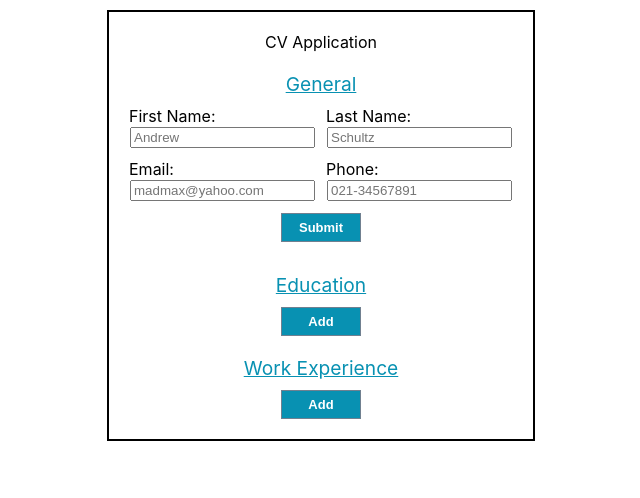
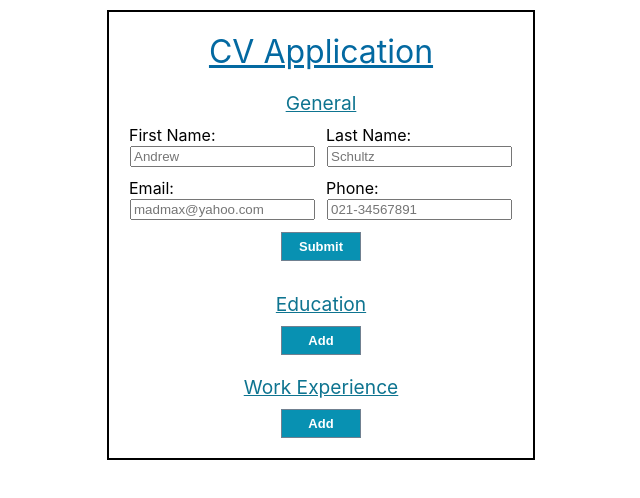
Before and after one commit to haseeb-shoukat/cv-project, a React (Create React App) app: page / in a window 1280 px wide. Shown: the top 498 px of the page, without its empty margins (319-959 px from the left). Built offline with nearby package versions, Linux system fonts and the light colour scheme.

Commit message:
Add styling for package sections

```diff
--- a/src/styles/index.css
+++ b/src/styles/index.css
@@ -34,7 +34,7 @@ code {
   padding-bottom: 10px;
   text-align: center;
   text-decoration: underline;
-  color: #0891b2;
+  color: #0e7490;
 }
 
 .main-section {
@@ -108,3 +108,28 @@ textarea {
 .save-button:hover {
   background-color: #16a34a;
 }
+
+.section-package {
+  text-align: left;
+  width: 100%;
+  display: flex;
+  flex-direction: column;
+  gap: 10px;
+  padding: 10px 10px 0px 10px;
+}
+
+.package-heading {
+  text-decoration: underline;
+  color: #0e7490;
+  padding-right: 7px;
+}
+
+.edit-btn {
+  width: min-content;
+}
+
+.heading {
+  font-size: 2rem;
+  text-decoration: underline;
+  color: #0369a1;
+}
```
